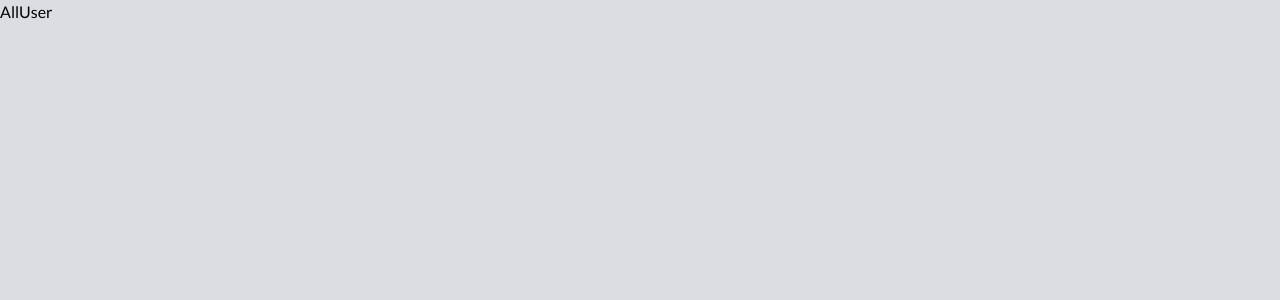
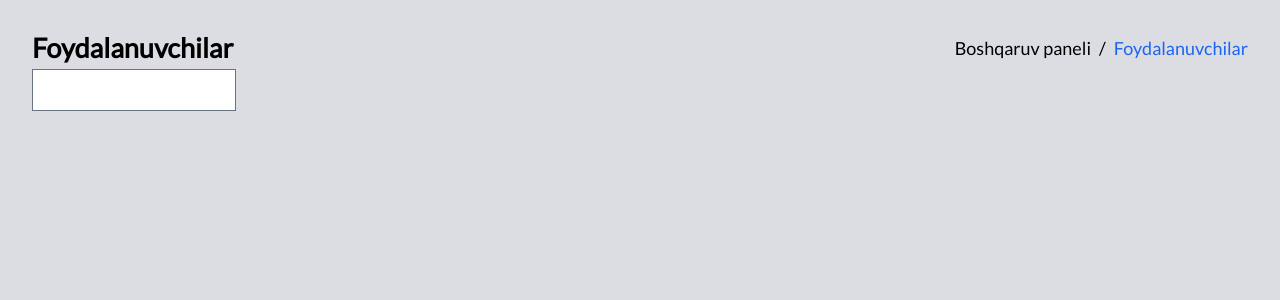
Before and after one commit to jasurhaydarovcode/GEADEZIST, a React (Vite) app: page /all-user in a window 1280 px wide. Shown: the top 300 px of the page. Built offline with nearby package versions, Linux system fonts and the light colour scheme.

Commit message:
update user

```diff
--- a/src/pages/AllUser.tsx
+++ b/src/pages/AllUser.tsx
@@ -1,5 +1,26 @@
-function AllUser() {
-  return <div>AllUser</div>;
+// import React from 'react'
+
+import { Link } from "react-router-dom"
+
+const AllUser = () => {
+  return (
+    <>
+      <div className="p-7 px-8">
+        <header className="flex items-center justify-between">
+          <h3 className="font-bold text-[27px]">Foydalanuvchilar</h3>
+
+          <div className="flex gap-2 text-[18px]">
+            <Link to={'/dashboard'}><h4>Boshqaruv paneli </h4></Link>
+            <h4> / </h4>
+            <h4 className="text-blue-600"> Foydalanuvchilar</h4>
+          </div>
+        </header>
+        <div>
+          <input type="text" />
+        </div>
+      </div>
+    </>
+  )
 }
 
-export default AllUser;
+export default AllUser
```
